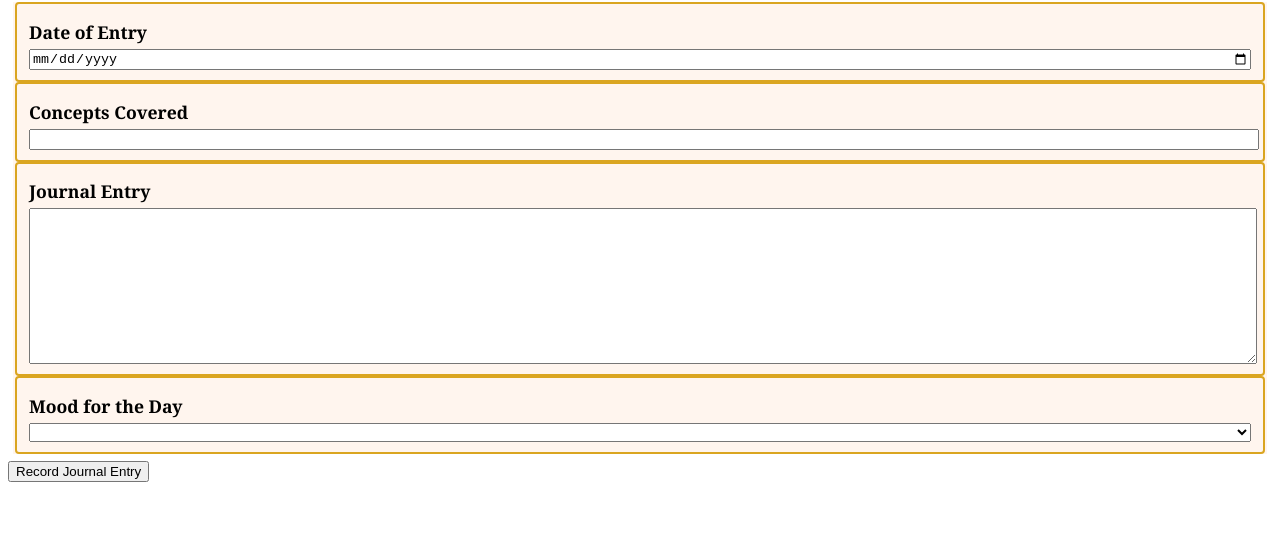
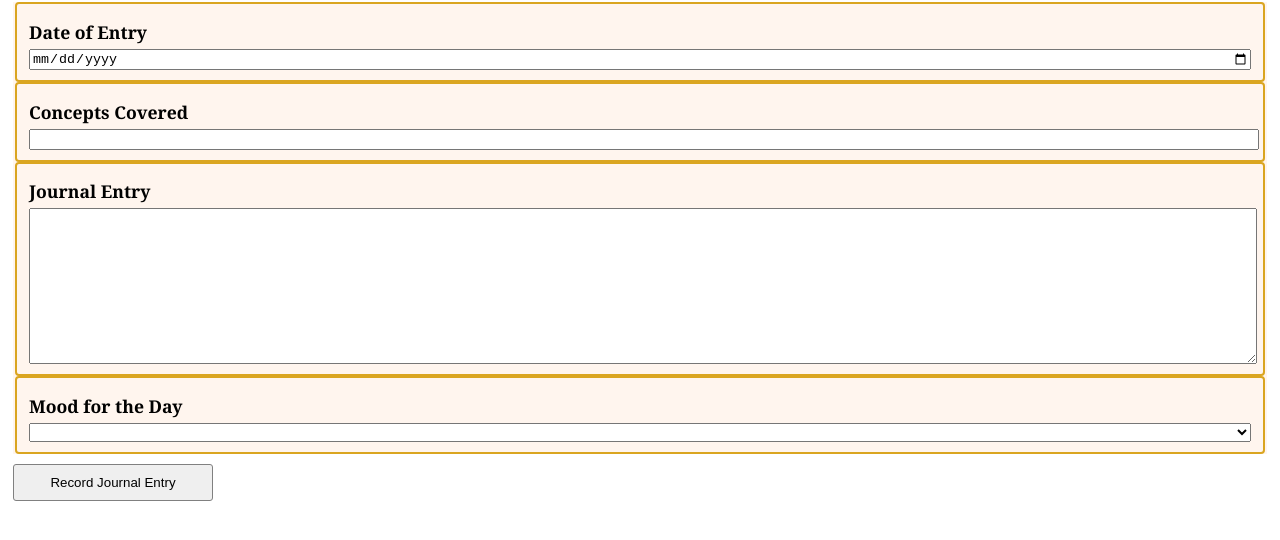
Before and after one commit to rdbishop19/daily-journal, a plain HTML site: page src/index.html in a window 1280 px wide. Shown: the part 54-594 px from the top of the page. Drawn offline with Linux system fonts and the light colour scheme.

Commit message:
Styled submit button

```diff
--- a/src/styles/journal.css
+++ b/src/styles/journal.css
@@ -29,3 +29,11 @@ label {
     margin: auto 0;
     text-align: center;
 }
+
+button {
+    border: 1px solid grey;
+    border-radius: 3px;
+    padding: 10px;
+    margin: 5px;
+    width: 200px;
+}
```
